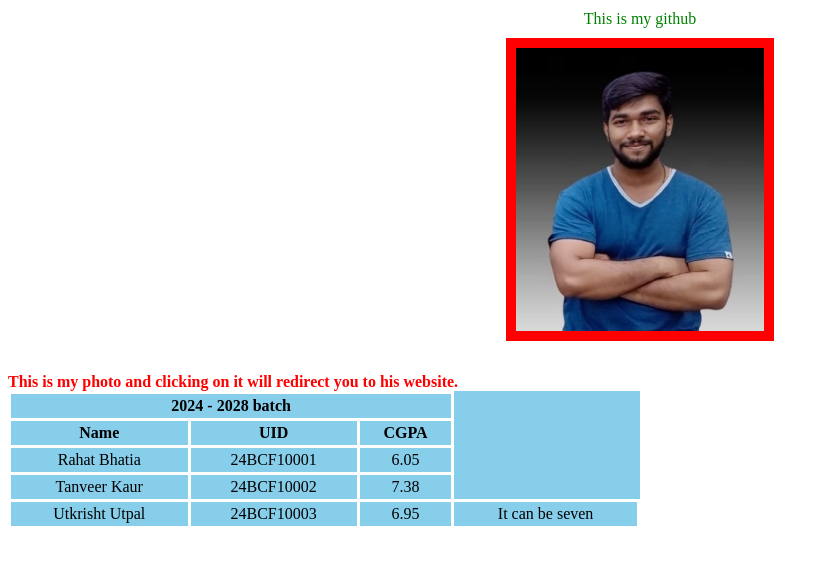
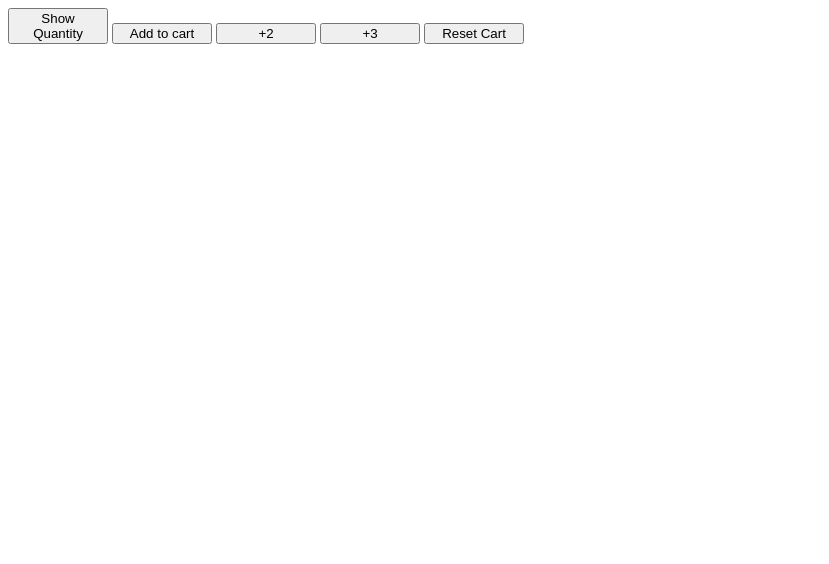
Before and after one commit to Utkrisht-Utpal/javascript, a plain HTML site: page index.html in a window 1280 px wide. Shown: the whole page, without its empty margins (0-829 px from the left). Drawn offline with Linux system fonts and the light colour scheme.

Commit message:
Learnt javascript and added functionality to code

```diff
--- a/basic.js
+++ b/basic.js
@@ -1,32 +1 @@
-//Flipkart product page copy
-
-// const product = {
-//     product_name: "Parker Jotter Standard CT Blue Pen",
-//     color: "black",
-//     Star: 4.5,
-//     Ratings: "7,002",
-//     dealofday: (true),
-//     price: "MRP: 270",
-//     discount: "5%",
-//     origPrice: 285,
-// };
-
-// console.log(product)
-
-
-//LinkedIn profile elements copy
-
-// const profile = {
-//     Name: "Utkrisht Utpal",
-//     verified: true,
-//     headline: "Full Stack developer | CU'28 | Tech Enthusiast | Photographer | Geek",
-//     location: "Muzzaffarpur, Bihar, India",
-//     experience: "Barnstormers club, Scaler School of Technology",
-//     connections: (true),
-//     isposting: (true),
-//     emailID: "utkrishtutpal1@gmail.com"
-// };
-
-// console.log(profile);
-// console.log(typeof profile.verified);
-// console.log(typeof profile["connections"]);
+let cartQuantity = 0;
--- a/index.html
+++ b/index.html
@@ -1,45 +1,46 @@
 <!DOCTYPE html>
 <html lang="en">
+
 <head>
     <meta charset="UTF-8">
     <meta name="viewport" content="width=device-width, initial-scale=1.0">
-        <meta name="Description" content="">
-        <title>This is my website</title>
+    <title>Document</title>
+    <script src="basic.js"></script>
     <link rel="stylesheet" href="style.css">
-        <script src="basic.js"></script>
 </head>
 
 <body>
-        <a href="https://github.com/Utkrisht-Utpal" title="This is my github." target="">This is my github</a>
-        <a href="https://utkrishts-portfolio.webflow.io/">
-        <img src="/javascript/myimage.jpg" alt = "This is my image" title="This is my image" width="20%" height="20%" style="border: 10px solid red;">
-        </a>
-        <br>
-        <b>This is my photo and clicking on it will redirect you to his website.</b>
-        <table>
-            <th colspan="3">2024 - 2028 batch</th>
-        <tr>
-        <th>Name</th>
-        <th>UID</th>
-        <th>CGPA</th>
-        </tr>
-        <tr>
-            <td>Rahat Bhatia</td>
-            <td>24BCF10001</td>
-            <td>6.05</td>
-        </tr>
-        <tr>
-            <td>Tanveer Kaur</td>
-            <td>24BCF10002</td>
-            <td>7.38</td>
-        </tr>
-        <tr>
-            <td>Utkrisht Utpal</td>
-            <td>24BCF10003</td>
-            <td>6.95</td>
-            <td>It can be seven</td>
-        </tr>
-        </table>
+    <button onclick="
+        console.log(`Cart Quantity: ${cartQuantity}`);
+    ">Show Quantity</button>
+    <button onclick="
+        cartQuantity += 1;
+        console.log(`Item Added to cart!`);
+    ">Add to cart</button>
+    <button onclick="
+        cartQuantity += 2;
+        console.log(`Items added to cart!`);
+        console.log(`Cart Quantity: ${cartQuantity}`);
+    ">+2</button>
+    <button onclick="
+        cartQuantity += 3;
+        console.log(`Items added to cart!`);
+        console.log(`Cart Quantity: ${cartQuantity}`);
+    ">+3</button>
+    <button onclick="
+        if (cartQuantity === 1){
+            console.log(`Item removed from the cart!`);
+        }
 
+        else if (cartQuantity > 1) {
+            console.log(`Items removed from the cart!`);
+        }
+
+        else{
+            console.log(`The cart is already empty!!`);
+        }
+        cartQuantity = 0;
+        console.log(`Cart Quantity: ${cartQuantity}`);
+        ">Reset Cart</button>
 </body>
 </html>
--- a/style.css
+++ b/style.css
@@ -1,36 +1,4 @@
-body{
-    color: red;
+button{
+    width: 100px;
+    word-wrap: wrap;
 }
-
-a:hover{
-    border: 2px solid red;
-    border-radius: 5px;
-    padding: 10px;
-    text-transform:uppercase ;
-    color: black
-}
-a{
-    display: block;
-    margin: 10px;
-    text-align: center;
-    color: green;
-    text-decoration: none;
-}
-
-table{
-    width: 50%;
-    color: black;
-    border-collapse: collapse;
-    background-color: skyblue;
-}
-th{
-    padding: 3px;
-    border: 3px solid white;
-    text-align: center;
-}
-td{
-    height: 200%;
-    padding: 3px;
-    border: 3px solid white;
-    text-align: center;
-}
```
Lines whose indentation alone changed are shown as unchanged.
